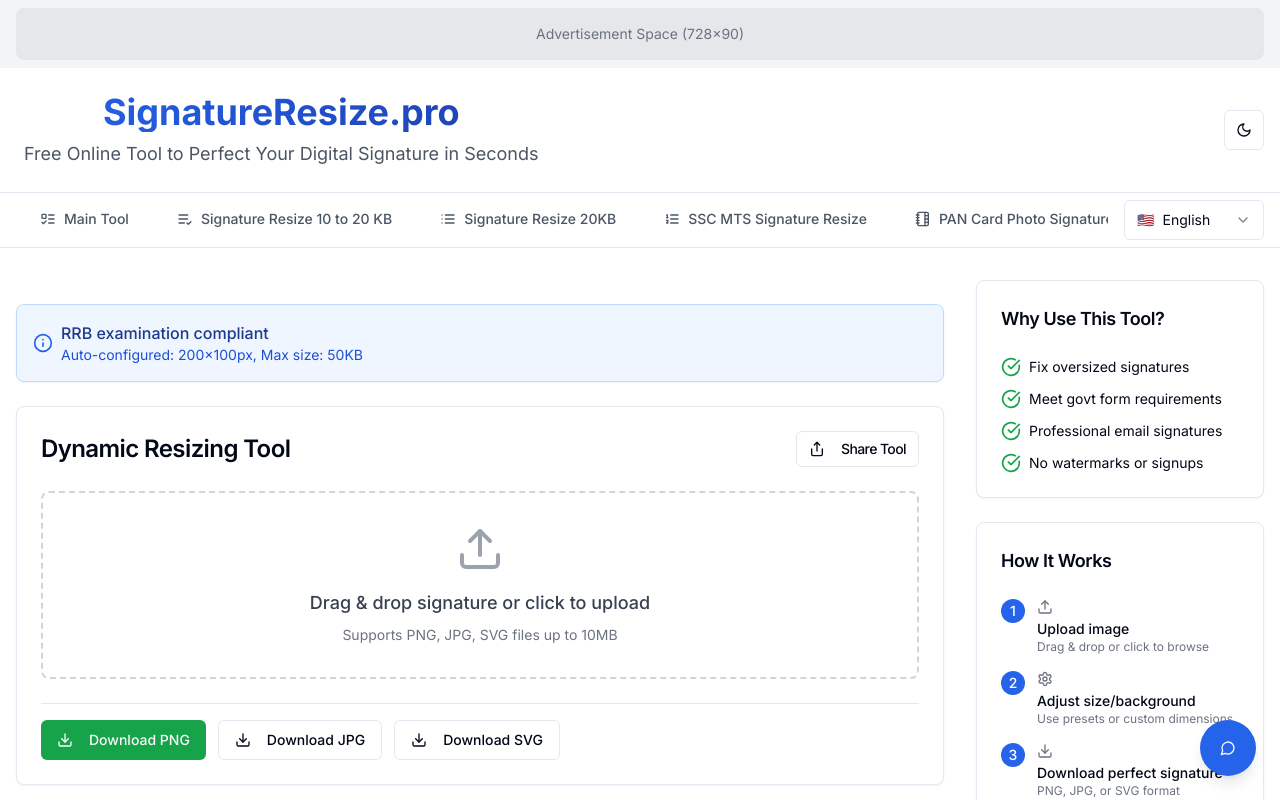
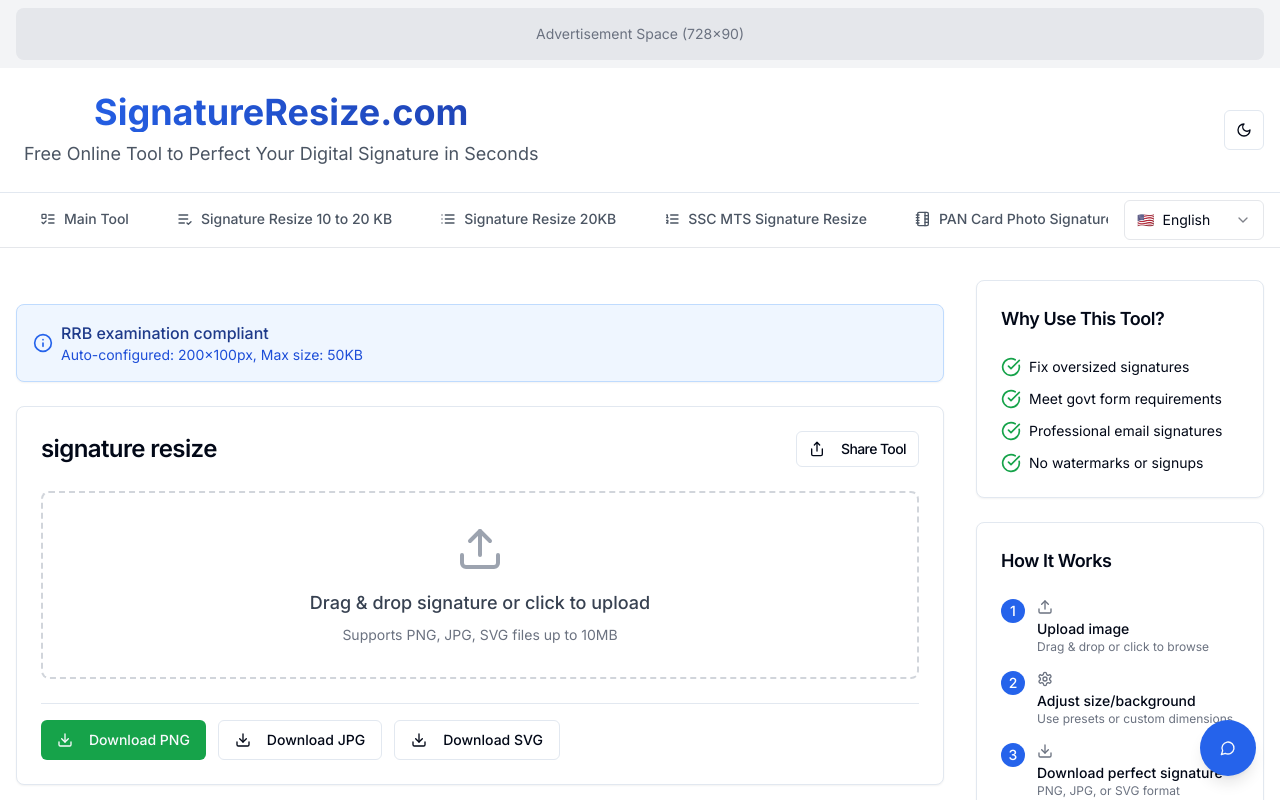
Before and after one commit to AnmolSharma-user/SignatureResize, a React (Vite) app: page /rrb-signature-resize in a window 1280 px wide. Shown: the top 800 px of the page. Built offline with nearby package versions, Linux system fonts and the light colour scheme.

Commit message:
Rename tool and website name
Rename "Dynamic Resizing Tool" to "Signature Resize" and change the website name from "signature resize.pro" to "signature resize.com".

```diff
--- a/src/components/Header.tsx
+++ b/src/components/Header.tsx
@@ -24,7 +24,7 @@ const Header: React.FC<HeaderProps> = ({ darkMode, setDarkMode }) => {
         <div className="flex flex-col sm:flex-row items-center justify-between gap-4">
           <div className="text-center">
             <h1 className="text-2xl sm:text-3xl lg:text-4xl font-bold bg-gradient-to-r from-blue-600 to-blue-800 bg-clip-text text-transparent">
-              SignatureResize.pro
+              SignatureResize.com
             </h1>
             <p className="text-gray-600 dark:text-gray-300 mt-1 sm:mt-2 text-sm sm:text-base lg:text-lg px-2">
               Free Online Tool to Perfect Your Digital Signature in Seconds
--- a/src/components/MainContent.tsx
+++ b/src/components/MainContent.tsx
@@ -300,7 +300,7 @@ const MainContent: React.FC<MainContentProps> = ({ activeTab }) => {
       <Card>
         <CardHeader>
           <CardTitle className="flex items-center justify-between">
-            <span>Dynamic Resizing Tool</span>
+            <span>signature resize</span>
             <div className="flex gap-2">
               <Button variant="outline" size="sm" onClick={handleShare}>
                 <Share className="h-4 w-4 mr-2" />
```
